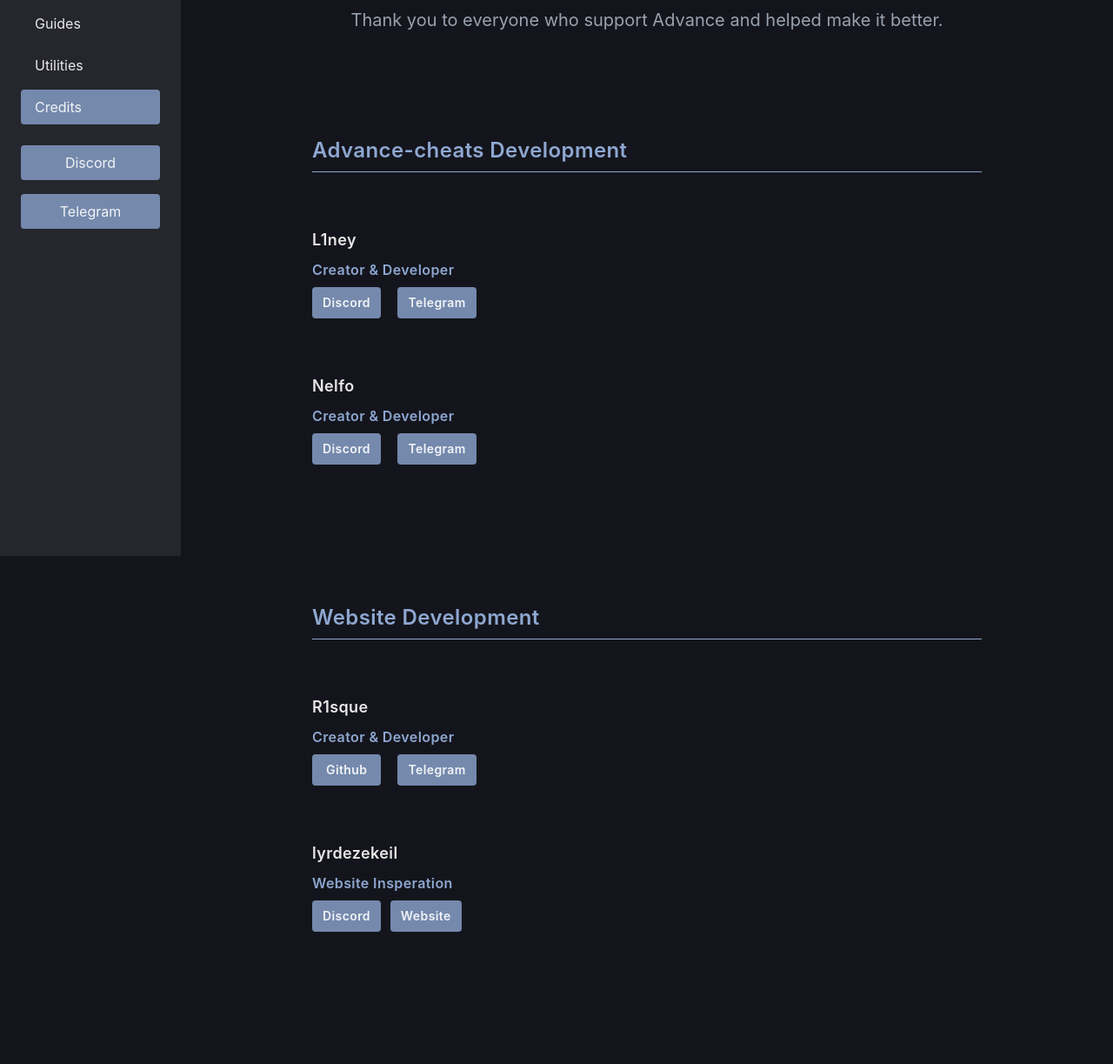
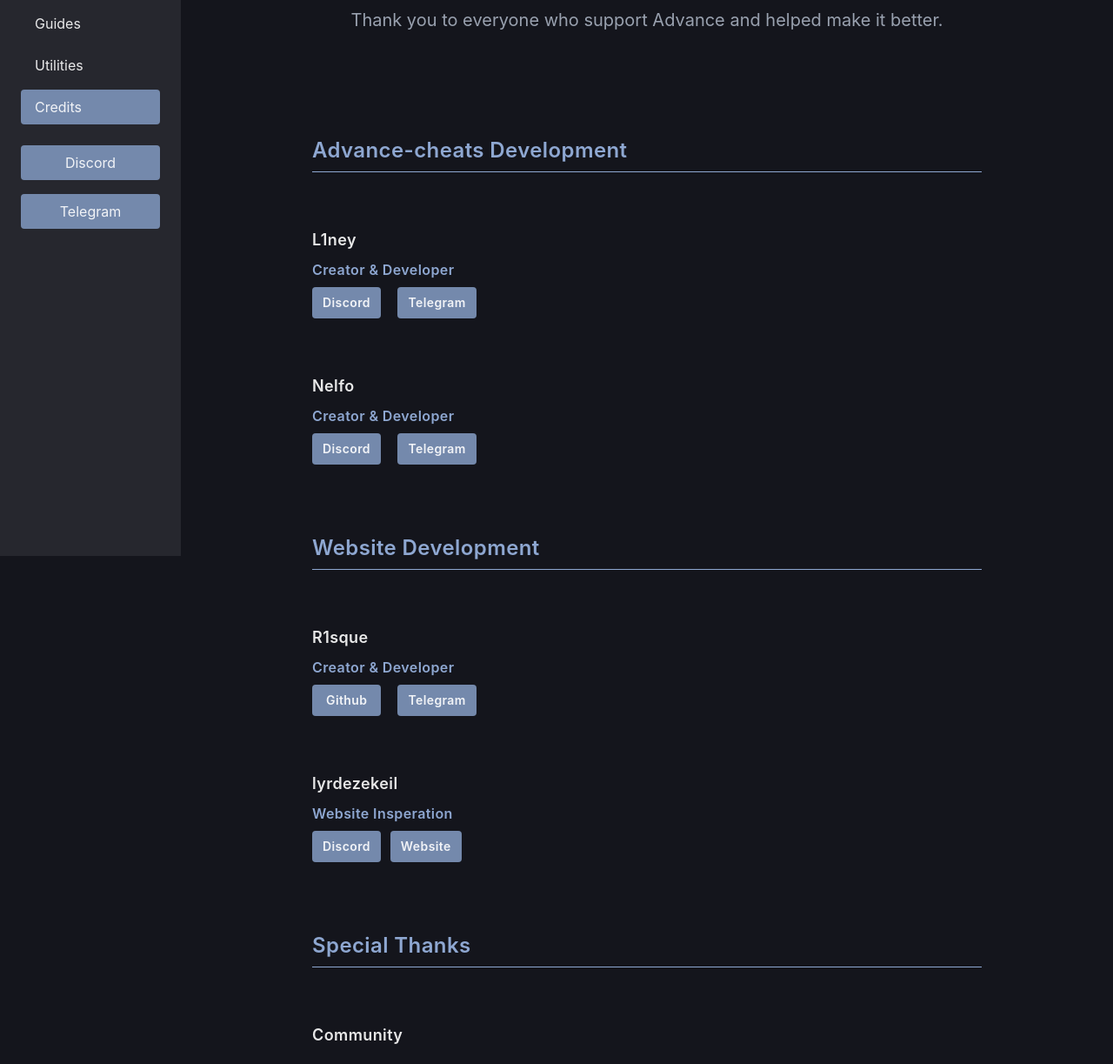
Before and after one commit to r1sque/Advance-Guide, a website: page credits/index.html in a window 1280 px wide. Shown: the part 161-1384 px from the top of the page at 87% size. Drawn offline with Linux system fonts and the light colour scheme.

Commit message:
Padding fix

```diff
--- a/credits/index.html
+++ b/credits/index.html
@@ -66,7 +66,7 @@
 
             <section id="Main" class="px-10 pt-6 pb-0 w-full max-w-[850px]">
 
-                <div class="flex flex-col space-y-16 w-full py-20 font-semibold tracking-wide">
+                <div class="flex flex-col space-y-16 w-full pt-20 font-semibold tracking-wide">
 
                     <div class="text-[#8ea7d1] border-b">
                         <h1 class="text-2xl font-semibold w-full pb-2">Advance-cheats Development</h1>
@@ -110,7 +110,7 @@
 
                 </div>
 
-                <div class="flex flex-col space-y-16 w-full py-20 font-semibold tracking-wide">
+                <div class="flex flex-col space-y-16 w-full pt-20 font-semibold tracking-wide">
 
                     <div class="text-[#8ea7d1] border-b">
                         <h1 class="text-2xl font-semibold w-full pb-2">Website Development</h1>
@@ -154,7 +154,7 @@
 
                 </div>
 
-                <div class="flex flex-col space-y-16 w-full py-20 font-semibold tracking-wide">
+                <div class="flex flex-col space-y-16 w-full pt-20 font-semibold tracking-wide">
 
                     <div class="text-[#8ea7d1] border-b">
                         <h1 class="text-2xl font-semibold w-full pb-2">Special Thanks</h1>
```
Also changed, not shown: output.css.
